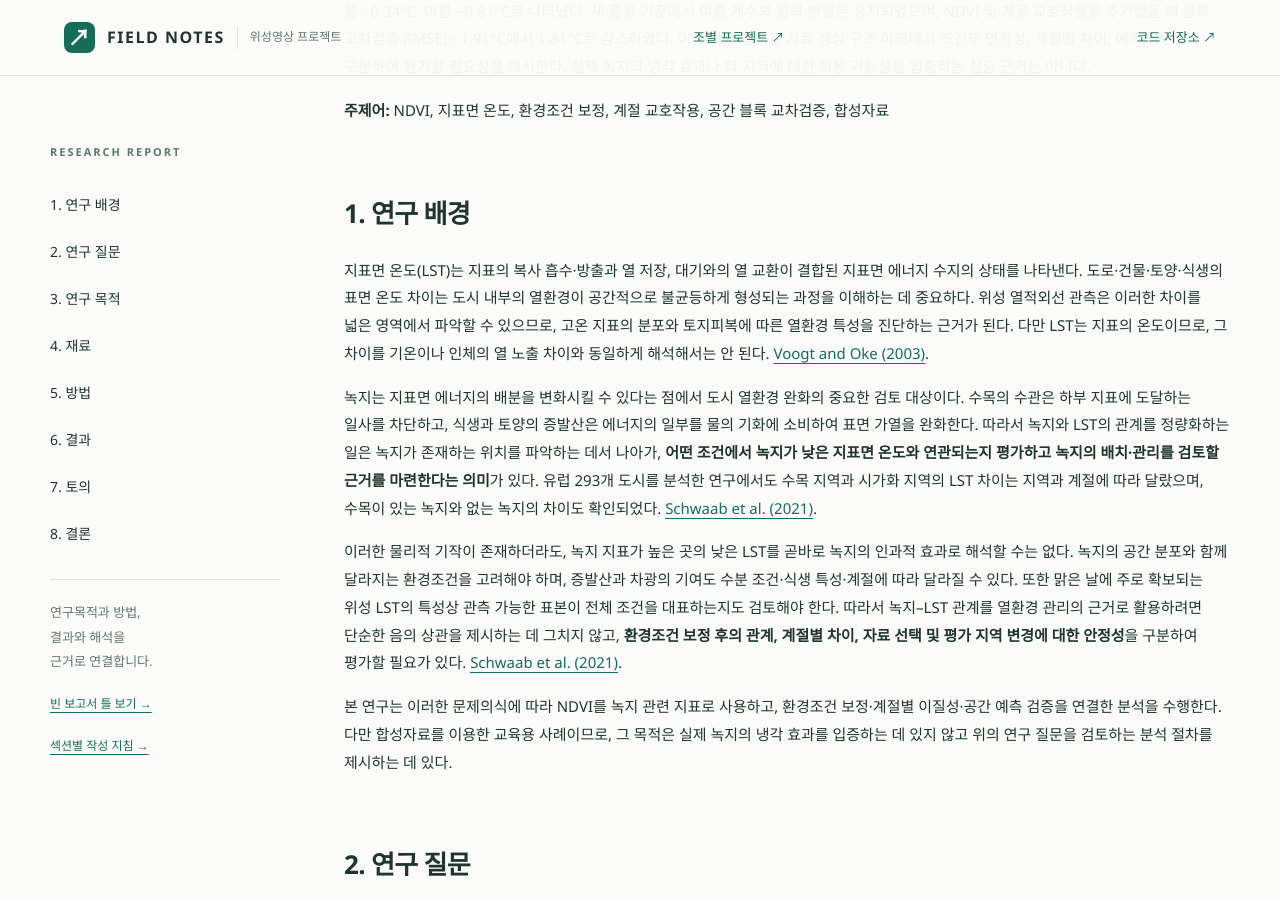
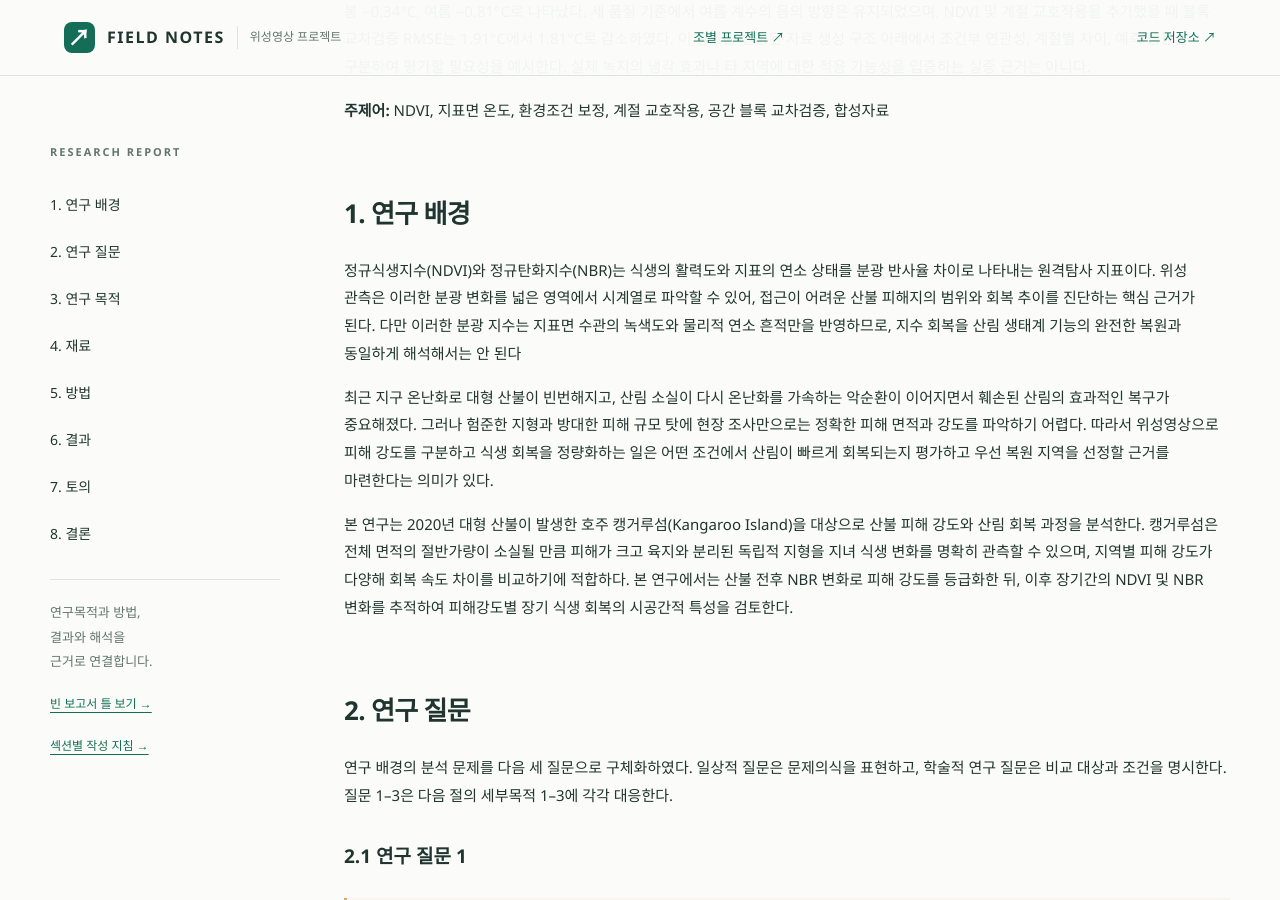
Before and after one commit to 202325266-bsy/4-group, a Jekyll site: the page built from docs/index.md, in a window 1280 px wide and 900 px high, scrolled down 1753 px. Built offline with Jekyll 4.4.1, drawn with Linux system fonts in a browser that asks for light colours.

Commit message:
Update index.md

```diff
--- a/docs/index.md
+++ b/docs/index.md
@@ -19,13 +19,11 @@ badge: ""
 
 ## 1. 연구 배경 {#background}
 
-지표면 온도(LST)는 지표의 복사 흡수·방출과 열 저장, 대기와의 열 교환이 결합된 지표면 에너지 수지의 상태를 나타낸다. 도로·건물·토양·식생의 표면 온도 차이는 도시 내부의 열환경이 공간적으로 불균등하게 형성되는 과정을 이해하는 데 중요하다. 위성 열적외선 관측은 이러한 차이를 넓은 영역에서 파악할 수 있으므로, 고온 지표의 분포와 토지피복에 따른 열환경 특성을 진단하는 근거가 된다. 다만 LST는 지표의 온도이므로, 그 차이를 기온이나 인체의 열 노출 차이와 동일하게 해석해서는 안 된다. [Voogt and Oke (2003)](https://doi.org/10.1016/S0034-4257(03)00079-8).
+ 정규식생지수(NDVI)와 정규탄화지수(NBR)는 식생의 활력도와 지표의 연소 상태를 분광 반사율 차이로 나타내는 원격탐사 지표이다. 위성 관측은 이러한 분광 변화를 넓은 영역에서 시계열로 파악할 수 있어, 접근이 어려운 산불 피해지의 범위와 회복 추이를 진단하는 핵심 근거가 된다. 다만 이러한 분광 지수는 지표면 수관의 녹색도와 물리적 연소 흔적만을 반영하므로, 지수 회복을 산림 생태계 기능의 완전한 복원과 동일하게 해석해서는 안 된다
 
-녹지는 지표면 에너지의 배분을 변화시킬 수 있다는 점에서 도시 열환경 완화의 중요한 검토 대상이다. 수목의 수관은 하부 지표에 도달하는 일사를 차단하고, 식생과 토양의 증발산은 에너지의 일부를 물의 기화에 소비하여 표면 가열을 완화한다. 따라서 녹지와 LST의 관계를 정량화하는 일은 녹지가 존재하는 위치를 파악하는 데서 나아가, **어떤 조건에서 녹지가 낮은 지표면 온도와 연관되는지 평가하고 녹지의 배치·관리를 검토할 근거를 마련한다는 의미**가 있다. 유럽 293개 도시를 분석한 연구에서도 수목 지역과 시가화 지역의 LST 차이는 지역과 계절에 따라 달랐으며, 수목이 있는 녹지와 없는 녹지의 차이도 확인되었다. [Schwaab et al. (2021)](https://doi.org/10.1038/s41467-021-26768-w).
+ 최근 지구 온난화로 대형 산불이 빈번해지고, 산림 소실이 다시 온난화를 가속하는 악순환이 이어지면서 훼손된 산림의 효과적인 복구가 중요해졌다. 그러나 험준한 지형과 방대한 피해 규모 탓에 현장 조사만으로는 정확한 피해 면적과 강도를 파악하기 어렵다. 따라서 위성영상으로 피해 강도를 구분하고 식생 회복을 정량화하는 일은 어떤 조건에서 산림이 빠르게 회복되는지 평가하고 우선 복원 지역을 선정할 근거를 마련한다는 의미가 있다.
 
-이러한 물리적 기작이 존재하더라도, 녹지 지표가 높은 곳의 낮은 LST를 곧바로 녹지의 인과적 효과로 해석할 수는 없다. 녹지의 공간 분포와 함께 달라지는 환경조건을 고려해야 하며, 증발산과 차광의 기여도 수분 조건·식생 특성·계절에 따라 달라질 수 있다. 또한 맑은 날에 주로 확보되는 위성 LST의 특성상 관측 가능한 표본이 전체 조건을 대표하는지도 검토해야 한다. 따라서 녹지–LST 관계를 열환경 관리의 근거로 활용하려면 단순한 음의 상관을 제시하는 데 그치지 않고, **환경조건 보정 후의 관계, 계절별 차이, 자료 선택 및 평가 지역 변경에 대한 안정성**을 구분하여 평가할 필요가 있다. [Schwaab et al. (2021)](https://doi.org/10.1038/s41467-021-26768-w).
-
-본 연구는 이러한 문제의식에 따라 NDVI를 녹지 관련 지표로 사용하고, 환경조건 보정·계절별 이질성·공간 예측 검증을 연결한 분석을 수행한다. 다만 합성자료를 이용한 교육용 사례이므로, 그 목적은 실제 녹지의 냉각 효과를 입증하는 데 있지 않고 위의 연구 질문을 검토하는 분석 절차를 제시하는 데 있다.
+ 본 연구는 2020년 대형 산불이 발생한 호주 캥거루섬(Kangaroo Island)을 대상으로 산불 피해 강도와 산림 회복 과정을 분석한다. 캥거루섬은 전체 면적의 절반가량이 소실될 만큼 피해가 크고 육지와 분리된 독립적 지형을 지녀 식생 변화를 명확히 관측할 수 있으며, 지역별 피해 강도가 다양해 회복 속도 차이를 비교하기에 적합하다. 본 연구에서는 산불 전후 NBR 변화로 피해 강도를 등급화한 뒤, 이후 장기간의 NDVI 및 NBR 변화를 추적하여 피해강도별 장기 식생 회복의 시공간적  특성을 검토한다.
 
 ## 2. 연구 질문 {#question}
 
```
